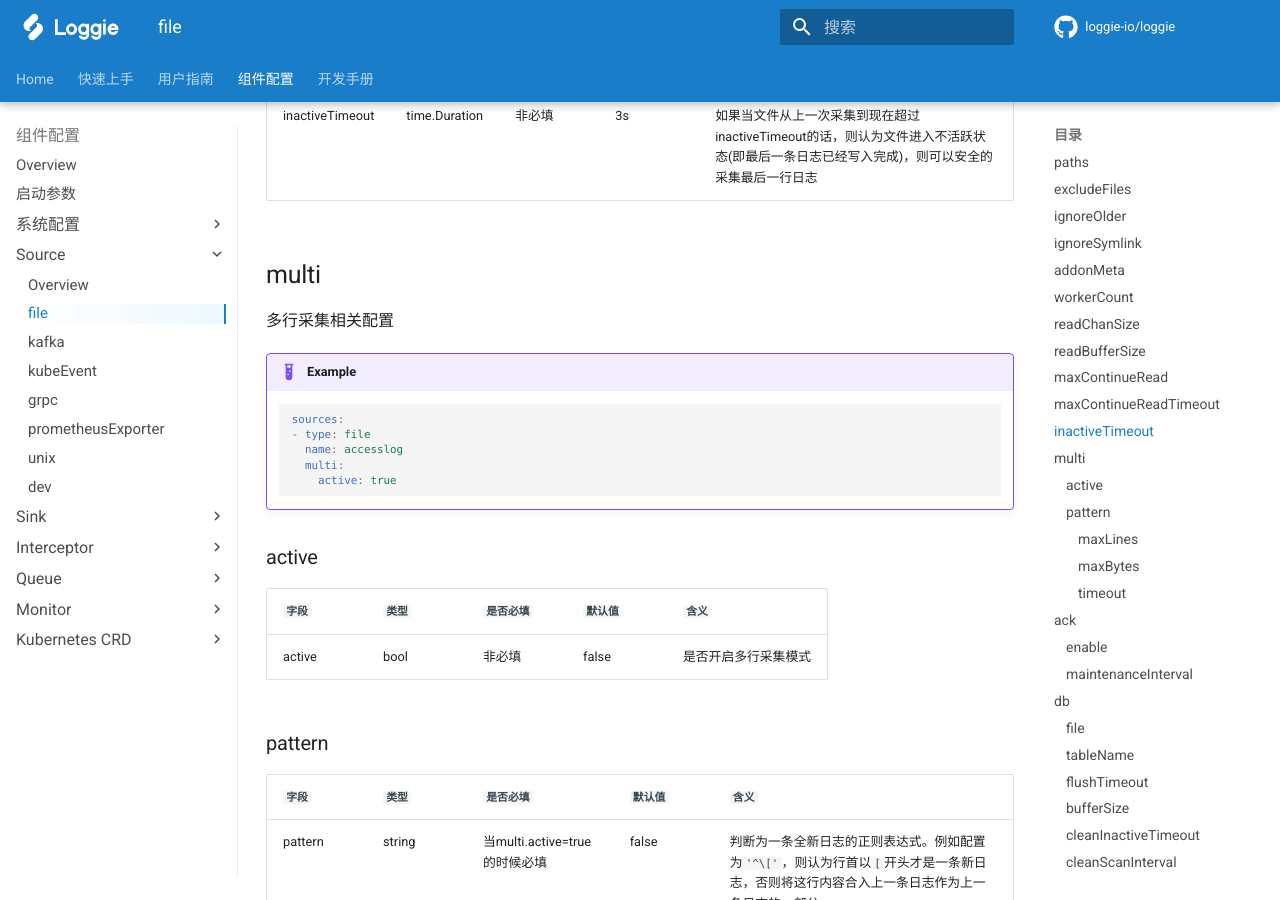
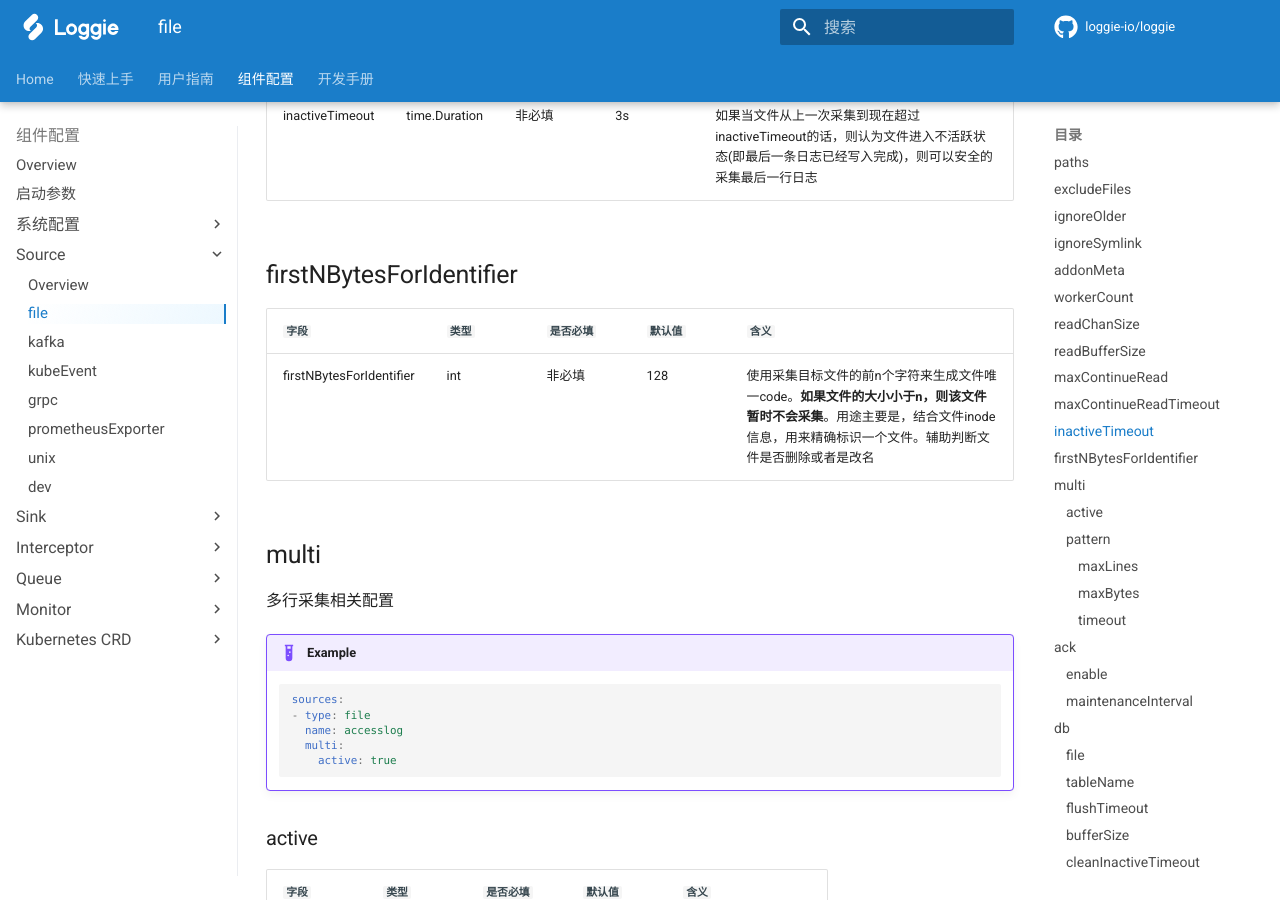
Before and after one commit to loggie-io/docs, an MkDocs documentation site: the page built from docs/reference/pipelines/source/file.md, in a window 1280 px wide and 900 px high, scrolled down 3297 px. Built offline with MkDocs 1.6.1 and Material for MkDocs 9.7.7, drawn with Linux system fonts in a browser that asks for light colours; some web fonts are replaced; comment, search, counter and statistics services are not loaded.

Commit message:
firstNBytesForIdentifier (#52)
* firstNBytesForIdentifier

```diff
--- a/docs/reference/pipelines/source/file.md
+++ b/docs/reference/pipelines/source/file.md
@@ -121,6 +121,12 @@ state含义解释：
 | `字段`          | `类型`        | `是否必填` | `默认值` | `含义`                                                       |
 | --------------- | ------------- | ---------- | -------- | ------------------------------------------------------------ |
 | inactiveTimeout | time.Duration | 非必填     | 3s       | 如果当文件从上一次采集到现在超过inactiveTimeout的话，则认为文件进入不活跃状态(即最后一条日志已经写入完成)，则可以安全的采集最后一行日志 |
+
+## firstNBytesForIdentifier
+
+| `字段`                   | `类型` | `是否必填` | `默认值` | `含义`                                                       |
+| ------------------------ | ------ | ---------- | -------- | ------------------------------------------------------------ |
+| firstNBytesForIdentifier | int    | 非必填     | 128      | 使用采集目标文件的前n个字符来生成文件唯一code。**如果文件的大小小于n，则该文件暂时不会采集**。用途主要是，结合文件inode信息，用来精确标识一个文件。辅助判断文件是否删除或者是改名 |
 
 ## multi
 
```
